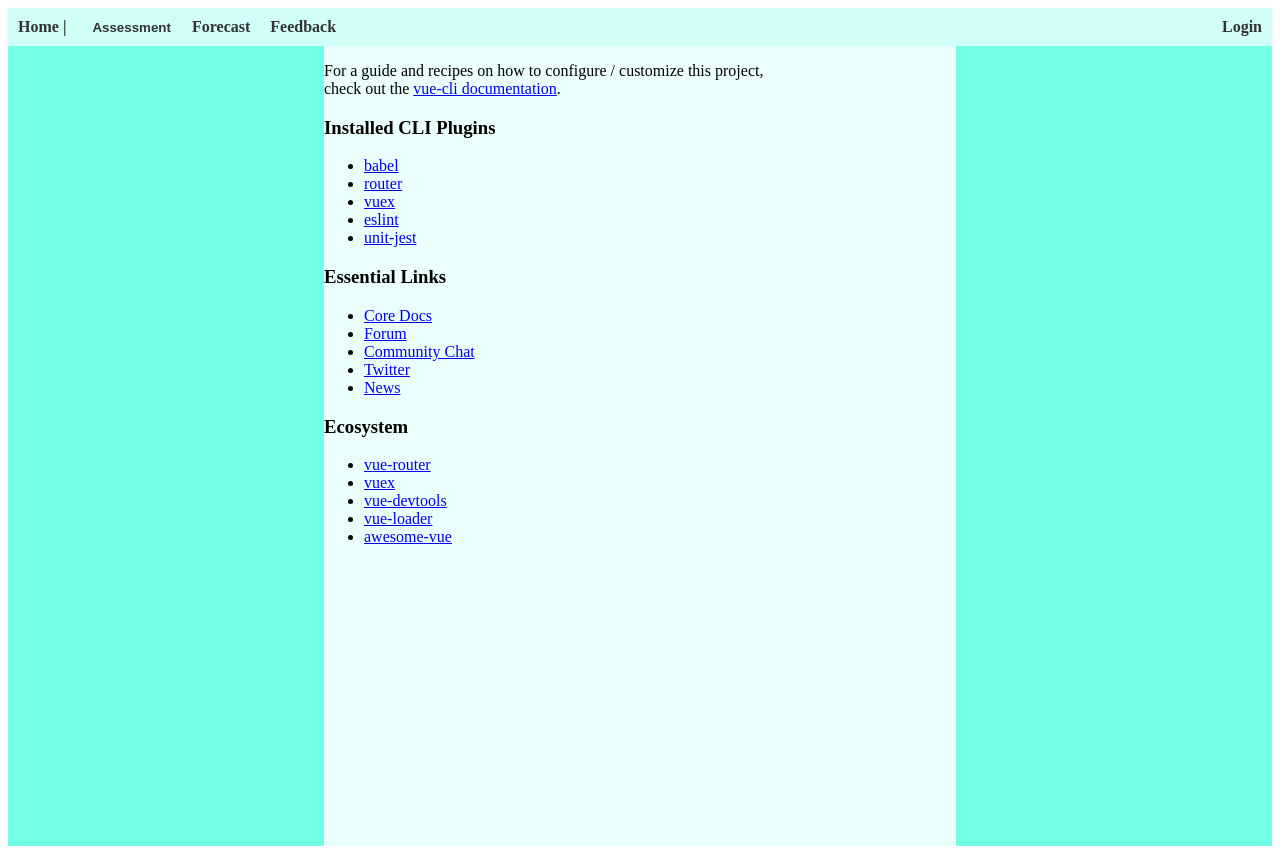
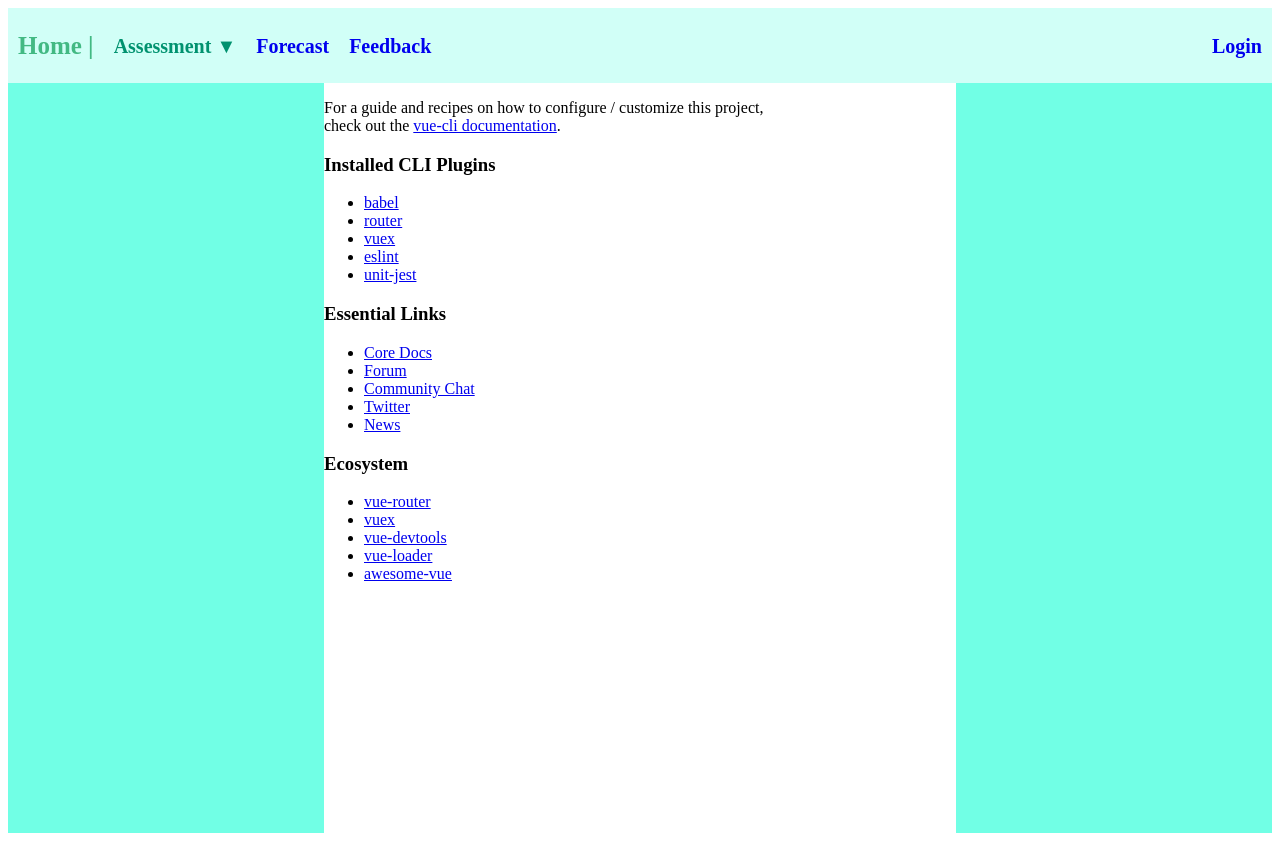
Before and after one commit to sodaop12/Air-Quality-Assessment-System-Front-end, a Vue app: page / in a window 1280 px wide. Built offline with nearby package versions, Linux system fonts and the light colour scheme.

Commit message:
fix nav-bar text alginment //almost fix all text color

```diff
--- a/src/App.vue
+++ b/src/App.vue
@@ -2,10 +2,10 @@
   <nav>
     <div class="navbar">
       <div class="navbar-brand">
-        <router-link to="/" class="nav-title">Home |</router-link>
+        <p class="nav-title"><router-link to="/">Home |</router-link></p>
         <!-- Add dropdown menu for Assessment topics -->
         <div class="dropdown" @click="toggleAssessmentTopics">
-          <button class="dropdown-toggle">Assessment</button>
+          <div class="nav-sub">Assessment ▼</div>
           <div class="dropdown-menu" :class="{ show: showAssessmentTopics }">
             <router-link to="/compact_as" class="mini_topic"
               >Compact Assessment</router-link
@@ -18,9 +18,12 @@
             >
           </div>
         </div>
-        <div class="box"></div>
-        <router-link to="/forecast" class="nav-title">Forecast</router-link>
-        <router-link to="/feedback" class="nav-title">Feedback</router-link>
+        <p class="nav-sub">
+          <router-link to="/forecast" class="links">Forecast</router-link>
+        </p>
+        <p class="nav-sub">
+          <router-link to="/feedback" class="links">Feedback</router-link>
+        </p>
       </div>
       <div class="navbar-menu">
         <div class="navbar-end">
@@ -70,51 +73,75 @@ export default {
 </script>
 
 <style>
+.container {
+  position: relative;
+  display: flex;
+  height: calc(100vh - 50px);
+}
+.left-sidebar {
+  width: 25%;
+  background-color: #71ffe5; /* Background color for left sidebar */
+}
+
+.content {
+  width: 50%;
+  background-color: #eafffc; /* Background color for main content */
+}
+
+.right-sidebar {
+  width: 25%;
+  background-color: #71ffe5; /* Background color for right sidebar */
+}
 .navbar {
   background-color: #d1fff7;
   color: #00926f;
-  box-shadow: 0px 2px 4px rgba(0, 0, 0, 0.1);
-  padding: 10px;
+  padding-left: 10px;
+  padding-right: 10px;
   display: flex;
   justify-content: space-between;
   font-weight: bold;
 }
 
-.navbar-brand {
+.navbar-brand,
+.dropdown {
   display: flex;
-  font-weight: bold;
-}
-
-.navbar-brand a {
-  color: #333;
+  font-size: 20px;
+  font-weight: 500;
+  line-height: 100%;
   text-decoration: none;
   margin-right: 20px;
   font-weight: bold;
 }
 
-.nav-title,
-.dropdown-toggle,
-.navbar-item,
-.mini_topic {
-  color: #00926f; /* Default text color */
-  transition: background-color 0.3s, color 0.3s;
+.navbar-brand a {
+  text-decoration: none;
+  margin-right: 20px;
+  font-weight: bold;
 }
 
-.nav-title:hover,
-.dropdown-toggle:hover,
-.navbar-item:hover {
-  /* Background color on hover */
-  color: #fff; /* Text color on hover */
+.nav-title {
+  font-size: 25px;
+  font-weight: 500;
+  line-height: 100%;
+}
+
+.nav-sub,
+.mini_topic {
+  transition: background-color 0.3s, color 0.3s;
+  display: flex;
+  align-items: center;
 }
 
 .mini_topic:hover {
-  background: #00926f;
+  background: white;
 }
 
 .navbar-menu {
   display: flex;
   align-items: center;
-  font-weight: bold;
+  font-size: 20px;
+  font-weight: 500;
+  line-height: 100%;
 }
 
 .navbar-end {
@@ -123,7 +150,6 @@ export default {
 }
 
 .navbar-item {
-  color: #333;
   text-decoration: none;
   margin-left: 10px;
   font-weight: bold;
@@ -137,21 +163,11 @@ export default {
   position: relative;
 }
 
-.dropdown-toggle {
-  background: none;
-  border: none;
-  color: #333;
-  text-decoration: none;
-  font-weight: bold;
-  cursor: pointer;
-}
-
 .dropdown-menu {
   position: absolute;
   top: 100%;
   left: 0;
-  background-color: #fff;
-  box-shadow: 0px 2px 4px rgba(0, 0, 0, 0.2);
+  background-color: #d1fff7;
   display: none;
   padding: 10px;
   z-index: 1;
@@ -176,23 +192,7 @@ export default {
   color: #42b983;
 }
 
-.container {
-  position: relative;
-  display: flex;
-  height: calc(100vh - 50px);
-}
-.left-sidebar {
-  width: 25%;
-  background-color: #71ffe5; /* Background color for left sidebar */
-}
-
-.content {
-  width: 50%;
-  background-color: #eafffc; /* Background color for main content */
-}
-
-.right-sidebar {
-  width: 25%;
-  background-color: #71ffe5; /* Background color for right sidebar */
+.dropdown.active .nav-sub {
+  color: #fff; /* Text color when dropdown is active */
 }
 </style>
--- a/src/views/HomeView.vue
+++ b/src/views/HomeView.vue
@@ -137,31 +137,5 @@ export default {};
 </script>
 
 <style scoped>
-.container {
-  display: flex;
-  height: 100vh;
-}
-.left-sidebar {
-  width: 25%;
-  background-color: #71ffe5; /* Background color for left sidebar */
-}
-
-.content {
-  width: 50%;
-  background-color: #eafffc; /* Background color for main content */
-}
-
-.right-sidebar {
-  width: 25%;
-  background-color: #71ffe5; /* Background color for right sidebar */
-}
-@media (max-width: 768px) {
-  .container {
-    flex-direction: column;
-  }
-
-  .content {
-    width: 100%;
-  }
-}
+@import "../assets/css/Based_Element.css";
 </style>
```
